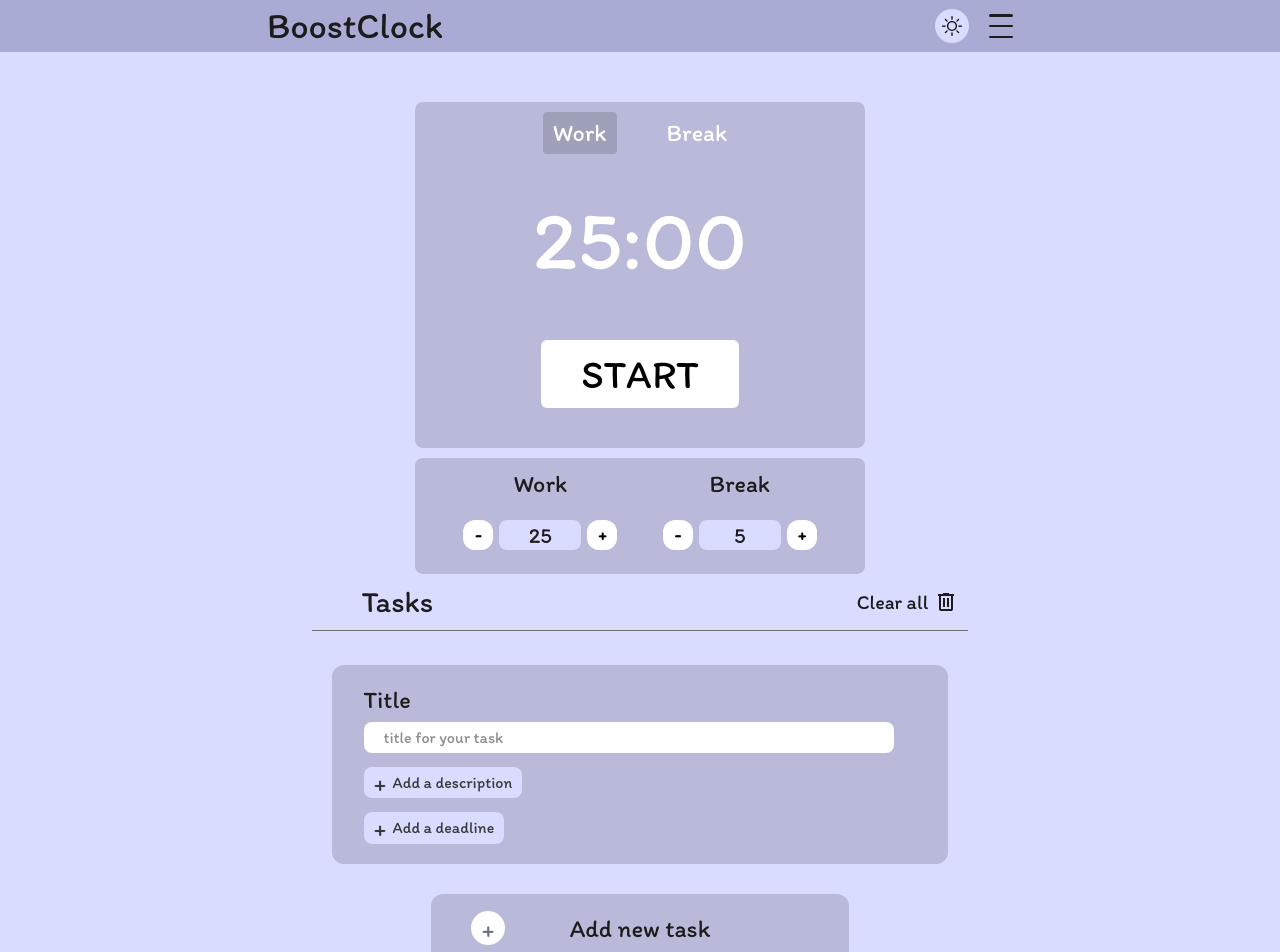
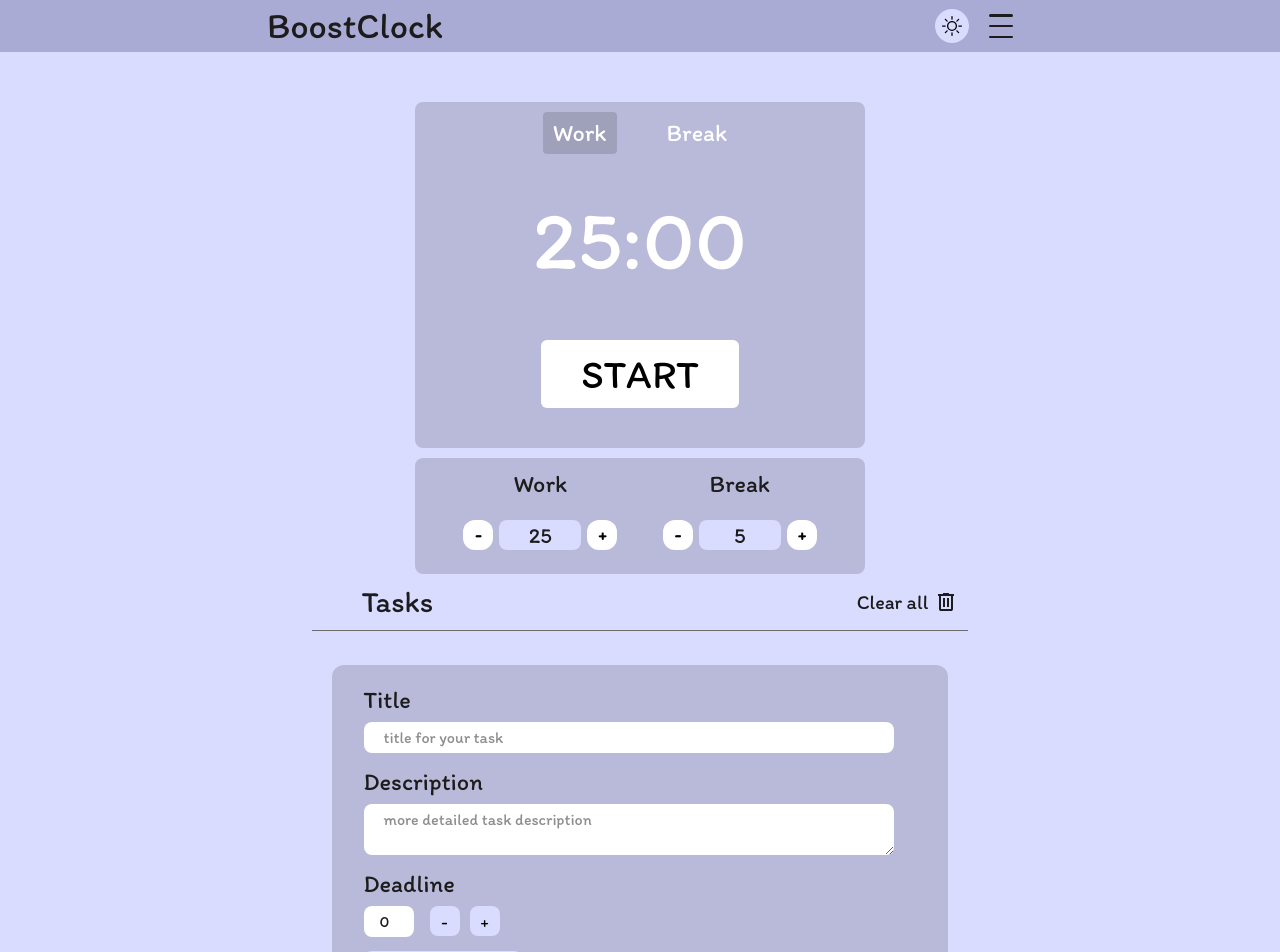
Before and after one commit to flionx/boost-clock, a Next.js app: page / in a window 1280 px wide. Shown: the top 952 px of the page. Built offline with nearby package versions, Linux system fonts and the light colour scheme.

Commit message:
feat: add fields for TaskForm

```diff
--- /dev/null
+++ b/src/features/tasks/ui/TaskForm/ButtonBox.tsx
@@ -0,0 +1,16 @@
+import React from 'react'
+interface ButtonBoxProps {
+    label: string
+}
+const ButtonBox: React.FC<ButtonBoxProps> = ({label}) => {
+    // todo: add handle click
+  return (
+    <button
+        className="size-7.5 py-1.5 px-2.5 bg-btn-ui rounded-lg text-black transition-colors hover:bg-[var(--btn-ui-hover)] active:bg-[var(--btn-ui-active)]"
+    >
+      {label}
+    </button>
+  )
+}
+
+export default ButtonBox
--- a/src/features/tasks/ui/TaskForm/TaskFormCol.tsx
+++ b/src/features/tasks/ui/TaskForm/FormCol.tsx
@@ -1,8 +1,8 @@
 import React from 'react'
-interface TaskFormColProps {
+interface FormColProps {
     children: React.ReactNode
 }
-const TaskFormCol: React.FC<TaskFormColProps> = ({children}) => {
+const FormCol: React.FC<FormColProps> = ({children}) => {
   return (
     <div className="flex flex-col gap-y-2 pr-5.5 mb-3.5 last:mb-0">
         {children}
@@ -10,4 +10,4 @@ const TaskFormCol: React.FC<TaskFormColProps> = ({children}) => {
   )
 }
 
-export default TaskFormCol
+export default FormCol
--- /dev/null
+++ b/src/features/tasks/ui/TaskForm/FormInput.tsx
@@ -0,0 +1,34 @@
+import React from 'react'
+interface FormInputProps {
+    type: "text" | "textarea" | "number"
+}
+const FormInput: React.FC<FormInputProps> = ({
+    type
+}) => {
+  return (
+    <>
+        {type === "text" ?
+            <input
+                className="bg-white text-[#1C1C1C] py-1.5 px-5 rounded-lg"
+                type="text"
+                placeholder="title for your task"
+            />
+        : type === "textarea" ?
+            <textarea
+                className="bg-white text-[#1C1C1C] py-1.5 px-5 rounded-lg min-h-7.5"
+                placeholder="more detailed task description"
+            />
+        :
+            <input
+                className="w-12.5 py-1.5 px-4 rounded-lg bg-white text-[#1C1C1C] appearance-none"
+                type="number"
+                defaultValue={0}
+                // onChange={e => onChange(parseNumberInput(e.target.value))}
+            />
+        }
+
+    </>
+  )
+}
+
+export default FormInput
--- /dev/null
+++ b/src/features/tasks/ui/TaskForm/FormTitle.tsx
@@ -0,0 +1,13 @@
+import React from 'react'
+interface FormTitle {
+    children: React.ReactNode
+}
+const FormTitle: React.FC<FormTitle> = ({children}) => {
+  return (
+    <h4 className="text-[calc(20px+(25-20)*((100vw-375px)/(1440-375)))]">
+        {children}
+    </h4>
+  )
+}
+
+export default FormTitle
--- a/src/features/tasks/ui/TaskForm/index.tsx
+++ b/src/features/tasks/ui/TaskForm/index.tsx
@@ -1,24 +1,33 @@
 import ButtonAddProperty from "./ButtonAddProperty"
-import TaskFormCol from "./TaskFormCol"
+import ButtonBox from "./ButtonBox"
+import FormCol from "./FormCol"
+import FormInput from "./FormInput"
+import FormTitle from "./FormTitle"
 
 const TaskForm = () => {
   return (
     <form className="w-full py-5 px-[clamp(0.9375rem,2.5vw,4rem)] bg-accent rounded-xl mb-7.5">
-        <TaskFormCol>
-            <h4 className="text-[calc(20px+(25-20)*((100vw-375px)/(1440-375)))]">
-                Title
-            </h4>
-            <input
-                className="
-                    bg-white text-[#1C1C1C] py-1.5 px-5 rounded-lg
-                "
-                type="text"
-                placeholder="title for your task"
-            />
-        </TaskFormCol>
-        <TaskFormCol>
+        <FormCol>
+            <FormTitle>Title</FormTitle>
+            <FormInput type="text" />
+        </FormCol>
+        <FormCol>
+            <FormTitle>Description</FormTitle>
+            <FormInput type="textarea" />
+        </FormCol>
+        <FormCol>
+            <FormTitle>Deadline</FormTitle>
+            <div className="flex items-center gap-4">
+                <FormInput type="number" />
+                <div className="flex items-center gap-2.5">
+                    <ButtonBox label="-" />
+                    <ButtonBox label="+" />
+                </div>
+            </div>
+        </FormCol>
+        <FormCol>
             <ButtonAddProperty label="Add a description"/>
-        </TaskFormCol>
+        </FormCol>
         <ButtonAddProperty label="Add a deadline"/>
     </form>
   )
```
